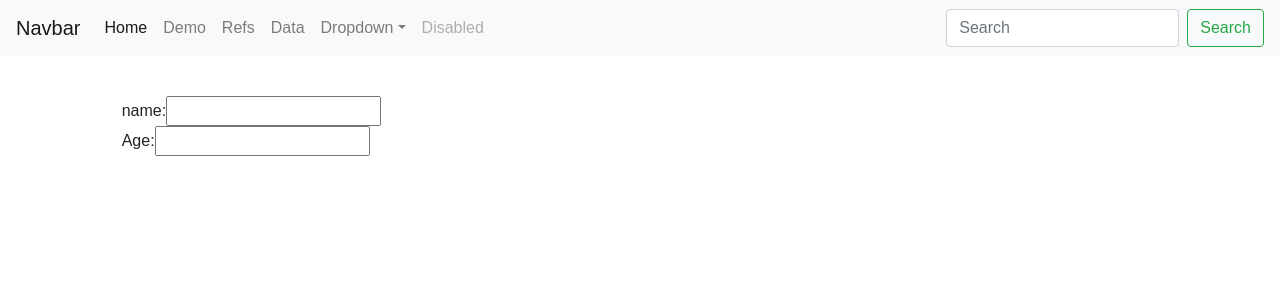
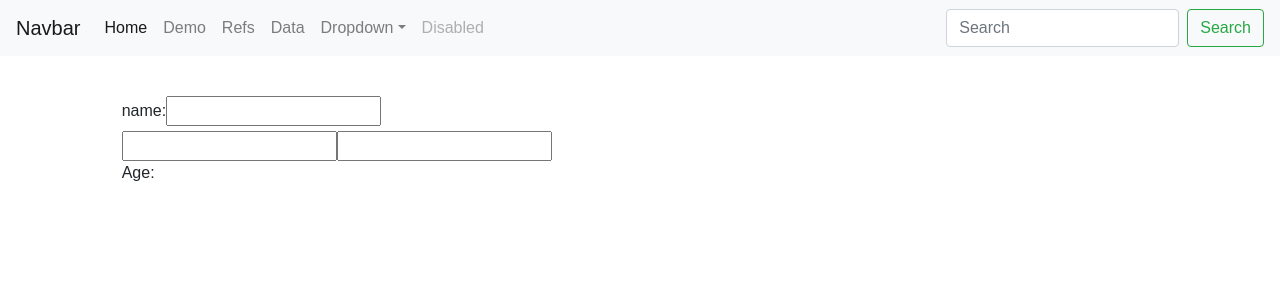
Before and after one commit to shubhamdixit863/reactscratch, a React (Create React App) app: page /refs in a window 1280 px wide. Shown: the top 300 px of the page. Built offline with nearby package versions, Linux system fonts and the light colour scheme.

Commit message:
talked about refs in react

```diff
--- a/src/components/Refs.js
+++ b/src/components/Refs.js
@@ -1,8 +1,31 @@
 import React, { Component } from 'react'
+
 
 
 // refs are an react utility to interact with traditional dom
 export default class Refs extends Component {
+    constructor()
+    {
+        super();
+
+        this.emailRef=React.createRef();
+        this.passRef=React.createRef();
+    }
+
+
+    handleChange=(event)=>{
+    if(event.keyCode===13)
+        {
+
+      //  this.emailRef.current.focus();
+        this.passRef.current.focus();
+
+        //this.name.focus()
+
+
+        }
+
+    }
 
 
     render() {
@@ -10,12 +33,17 @@ export default class Refs extends Component {
             <div>
 
 <div>
-                <labe>name:</labe>
-                <input ref={(input)=>this.name=input} type="text" name="name"/><br></br>
+                <label>name:</label>
+                <input  ref={(input)=>this.name=input} type="text"  onKeyDown={this.handleChange} name="name"/><br></br>
+
+
+                <input type="text" name="email"  ref={this.emailRef}/>
+
+                <input type="text" name="password"  ref={this.passRef}/>
 
                 </div>
-                <div><labe>Age:</labe>
-<input type="text" name="email"/>
+                <div><label>Age:</label>
+
 
                 </div>
             </div>
```
